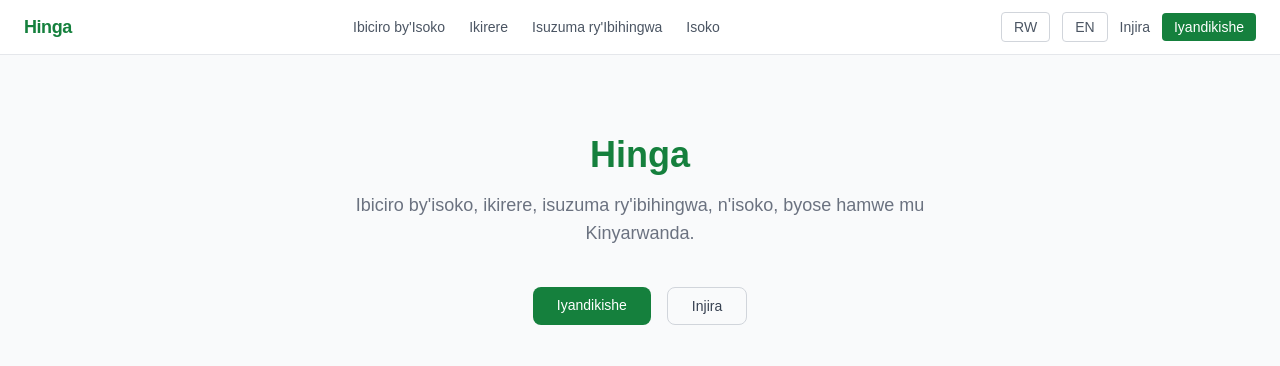
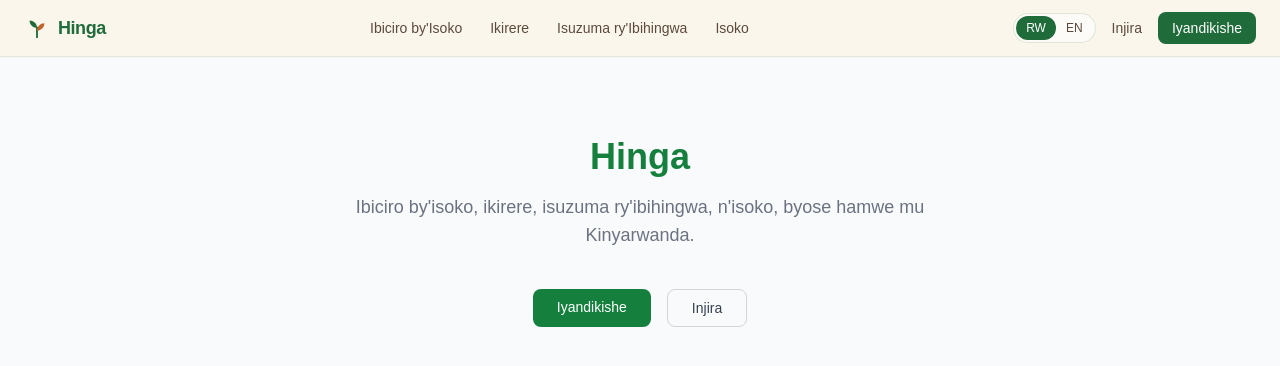
Before and after one commit to nshutilancelot3/Hinga_Project, a Next.js app in the folder frontend/: page / in a window 1280 px wide. Shown: the top 366 px of the page. Built offline with nearby package versions, Linux system fonts and the light colour scheme; no server answers.

Commit message:
Redesign navbar: earthy green/terracotta palette, sprout mark, active-link states

```diff
--- a/frontend/components/Navbar.tsx
+++ b/frontend/components/Navbar.tsx
@@ -2,12 +2,23 @@
 
 import { useEffect, useState } from 'react';
 import Link from 'next/link';
-import { useTranslations } from 'next-intl';
+import { useLocale, useTranslations } from 'next-intl';
 import { useRouter, usePathname } from 'next/navigation';
 import { isLoggedIn, getCurrentUser, logout } from '@/lib/api';
 
+function SproutMark() {
+  return (
+    <svg width="26" height="26" viewBox="0 0 28 28" fill="none" aria-hidden="true">
+      <path d="M14 24V13.5" stroke="#1F6B3A" strokeWidth="2" strokeLinecap="round" />
+      <path d="M14 14C14 9 10 6 6 6C6 10 9 14 14 14Z" fill="#1F6B3A" />
+      <path d="M14 17C14 12.5 17.5 9 22 9C22 13 18.5 17 14 17Z" fill="#C1622B" />
+    </svg>
+  );
+}
+
 export default function Navbar() {
   const t = useTranslations('nav');
+  const locale = useLocale();
   const router = useRouter();
   const pathname = usePathname();
 
@@ -33,29 +44,39 @@ export default function Navbar() {
     router.push('/login');
   }
 
+  function isActive(href: string) {
+    return pathname === href || pathname.startsWith(`${href}/`);
+  }
+
+  function navLinkClass(href: string) {
+    return isActive(href)
+      ? 'relative font-semibold text-hinga-ink after:absolute after:-bottom-[13px] after:left-0 after:right-0 after:h-[2px] after:bg-hinga-terracotta after:content-[""]'
+      : 'text-hinga-inkMuted hover:text-hinga-ink transition-colors';
+  }
+
   const navLinks = (
     <>
-      <Link href="/prices" className="text-gray-600 hover:text-green-700">{t('prices')}</Link>
-      <Link href="/weather" className="text-gray-600 hover:text-green-700">{t('weather')}</Link>
-      <Link href="/diagnosis" className="text-gray-600 hover:text-green-700">{t('diagnosis')}</Link>
-      <Link href="/marketplace" className="text-gray-600 hover:text-green-700">{t('marketplace')}</Link>
+      <Link href="/prices" className={navLinkClass('/prices')}>{t('prices')}</Link>
+      <Link href="/weather" className={navLinkClass('/weather')}>{t('weather')}</Link>
+      <Link href="/diagnosis" className={navLinkClass('/diagnosis')}>{t('diagnosis')}</Link>
+      <Link href="/marketplace" className={navLinkClass('/marketplace')}>{t('marketplace')}</Link>
       {loggedIn && user?.role === 'super_admin' && (
-        <Link href="/admin" className="text-gray-600 hover:text-green-700">{t('admin')}</Link>
+        <Link href="/admin" className={navLinkClass('/admin')}>{t('admin')}</Link>
       )}
     </>
   );
 
   const localeSwitch = (
-    <div className="flex items-center gap-3">
+    <div className="flex items-center rounded-full bg-white/60 border border-hinga-green/15 p-0.5 text-xs font-medium">
       <button
         onClick={() => switchLocale('rw')}
-        className="px-3 py-1 rounded border border-gray-300 hover:bg-green-50 hover:border-green-400 text-gray-600"
+        className={`px-2.5 py-1 rounded-full ${locale === 'rw' ? 'bg-hinga-green text-white' : 'text-hinga-inkMuted hover:text-hinga-ink'}`}
       >
         RW
       </button>
       <button
         onClick={() => switchLocale('en')}
-        className="px-3 py-1 rounded border border-gray-300 hover:bg-green-50 hover:border-green-400 text-gray-600"
+        className={`px-2.5 py-1 rounded-full ${locale === 'en' ? 'bg-hinga-green text-white' : 'text-hinga-inkMuted hover:text-hinga-ink'}`}
       >
         EN
       </button>
@@ -63,15 +84,15 @@ export default function Navbar() {
   );
 
   const authLinks = loggedIn ? (
-    <button onClick={handleLogout} className="text-gray-600 hover:text-green-700 text-left">
+    <button onClick={handleLogout} className="text-hinga-terracotta font-medium hover:text-hinga-ink text-left">
       {t('logout')}
     </button>
   ) : (
     <>
-      <Link href="/login" className="text-gray-600 hover:text-green-700">{t('login')}</Link>
+      <Link href="/login" className="text-hinga-inkMuted hover:text-hinga-ink">{t('login')}</Link>
       <Link
         href="/register"
-        className="px-3 py-1 bg-green-700 text-white rounded hover:bg-green-800 text-center"
+        className="px-3.5 py-1.5 bg-hinga-green text-white rounded-lg hover:bg-hinga-greenDark text-center font-medium"
       >
         {t('register')}
       </Link>
@@ -79,15 +100,16 @@ export default function Navbar() {
   );
 
   return (
-    <nav className="bg-white border-b border-gray-200 px-4 sm:px-6 py-3">
+    <nav className="bg-hinga-cream border-b border-hinga-green/10 shadow-[0_1px_0_rgba(31,107,58,0.04)] px-4 sm:px-6 py-3">
       <div className="flex items-center justify-between">
-        <Link href="/" className="text-green-700 font-semibold text-lg tracking-tight">
-          Hinga
+        <Link href="/" className="flex items-center gap-2">
+          <SproutMark />
+          <span className="text-hinga-green font-semibold text-lg tracking-tight">Hinga</span>
         </Link>
 
         {/* Desktop nav: everything on one line from md up */}
-        <div className="hidden md:flex items-center gap-6 text-sm">{navLinks}</div>
-        <div className="hidden md:flex items-center gap-3 text-sm">
+        <div className="hidden md:flex items-center gap-7 text-sm">{navLinks}</div>
+        <div className="hidden md:flex items-center gap-4 text-sm">
           {localeSwitch}
           {authLinks}
         </div>
@@ -97,7 +119,7 @@ export default function Navbar() {
           onClick={() => setMenuOpen((open) => !open)}
           aria-label={menuOpen ? t('closeMenu') : t('openMenu')}
           aria-expanded={menuOpen}
-          className="md:hidden p-2 -mr-2 text-gray-600 hover:text-green-700"
+          className="md:hidden p-2 -mr-2 text-hinga-inkMuted hover:text-hinga-ink"
         >
           {menuOpen ? (
             <svg width="24" height="24" viewBox="0 0 24 24" fill="none" stroke="currentColor" strokeWidth="2">
@@ -113,7 +135,7 @@ export default function Navbar() {
 
       {/* Mobile menu panel */}
       {menuOpen && (
-        <div className="md:hidden mt-3 pt-3 border-t border-gray-100 flex flex-col gap-4 text-sm">
+        <div className="md:hidden mt-3 pt-3 border-t border-hinga-green/10 flex flex-col gap-4 text-sm">
           <div className="flex flex-col gap-3">{navLinks}</div>
           {localeSwitch}
           <div className="flex flex-col gap-2">{authLinks}</div>
--- a/frontend/tailwind.config.ts
+++ b/frontend/tailwind.config.ts
@@ -11,6 +11,14 @@ const config: Config = {
       colors: {
         background: "var(--background)",
         foreground: "var(--foreground)",
+        hinga: {
+          green: "#1F6B3A",
+          greenDark: "#154D29",
+          terracotta: "#C1622B",
+          cream: "#FBF6EC",
+          ink: "#2B2118",
+          inkMuted: "#5C4A3B",
+        },
       },
     },
   },
```
